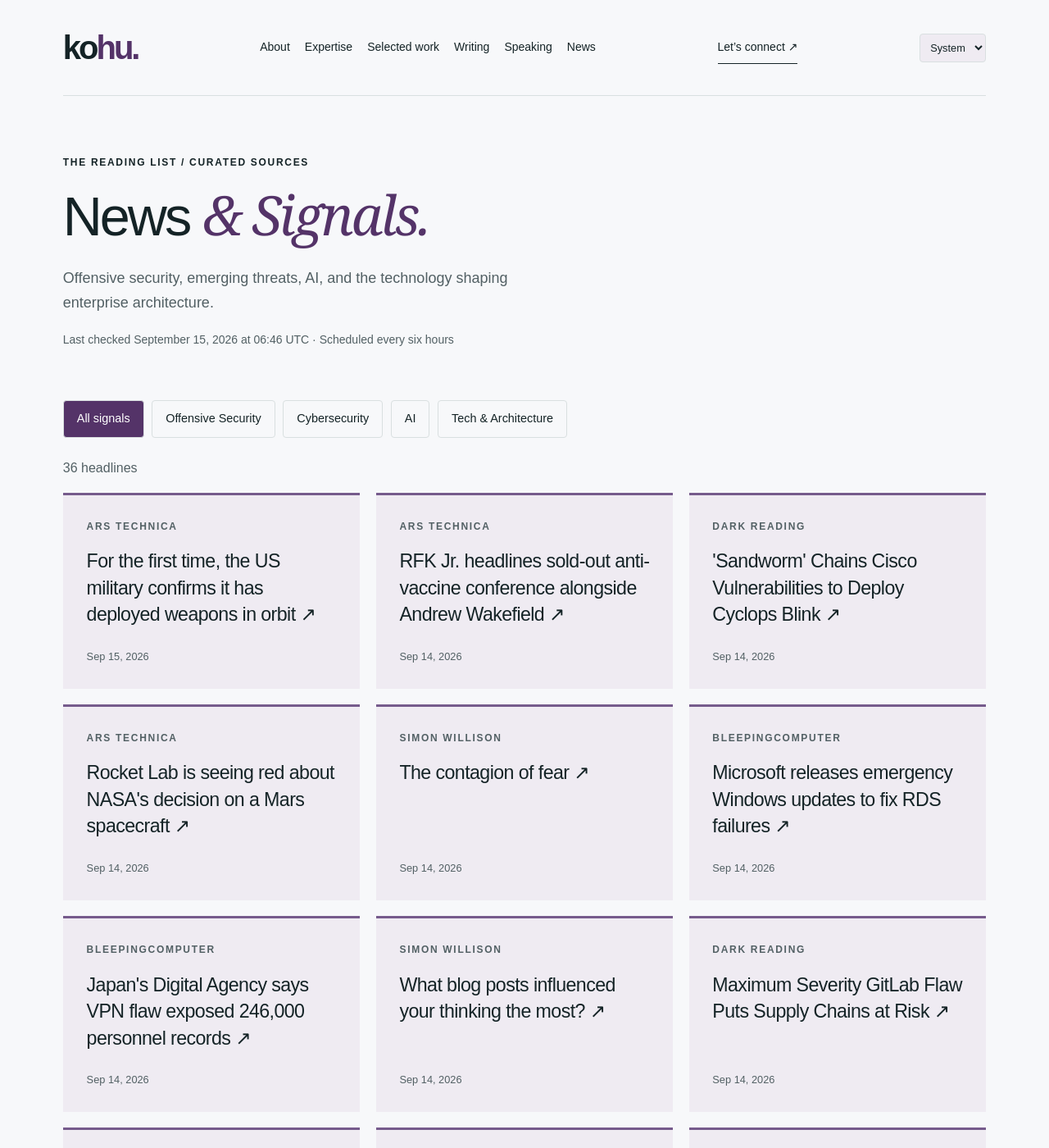
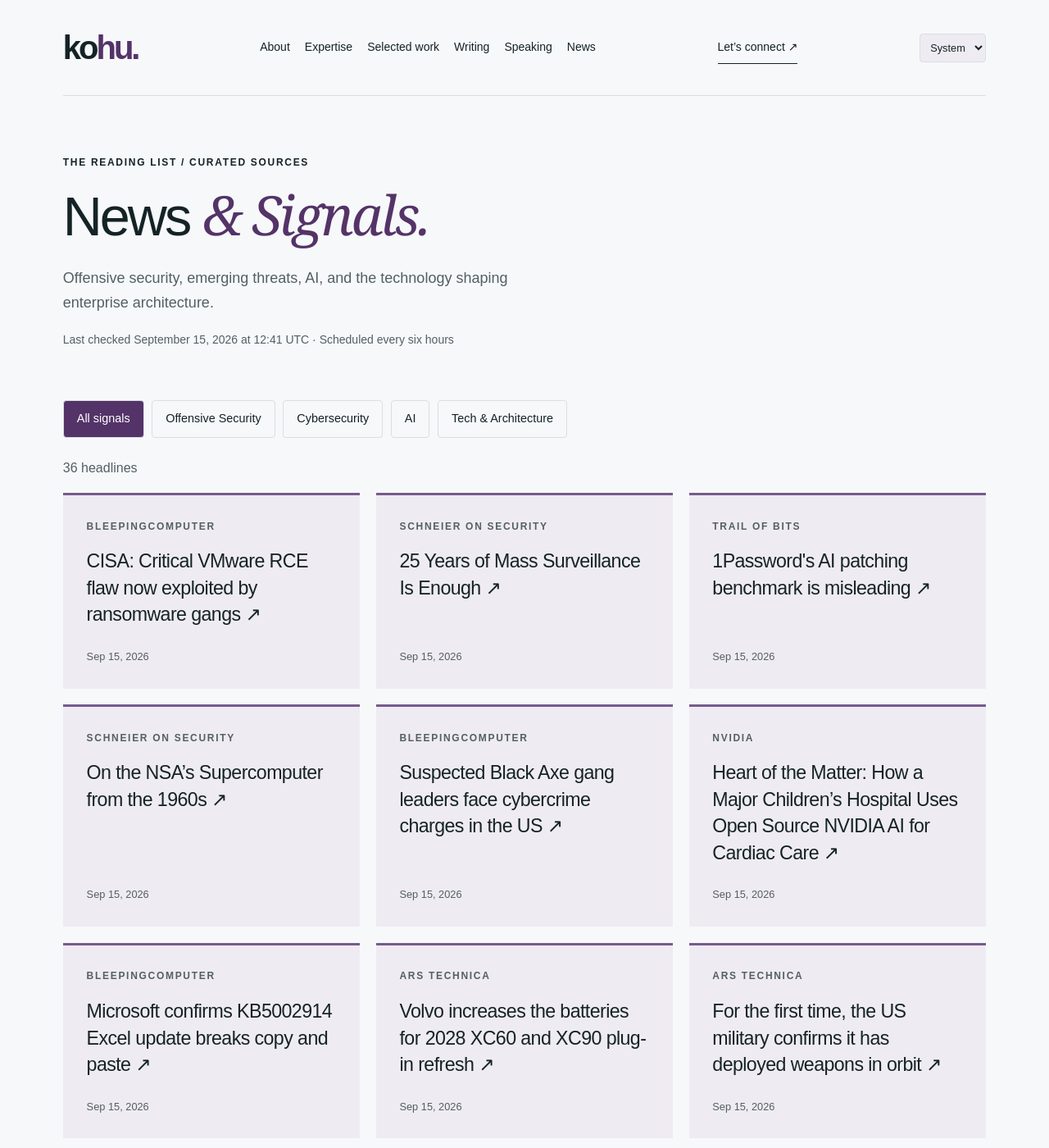
Before and after one commit to hntk/hntk.github.io, a Jekyll site: the page built from news/index.html, in a window 1280 px wide and 1400 px high. Shown: the whole window at 82% size. Built offline with Jekyll 4.4.1, drawn with Linux system fonts in a browser that asks for light colours; part of the change alters nothing that is shown; some of the changed text lies outside the part shown.

Commit message:
Refresh News and Signals

```diff
--- a/_data/news.json
+++ b/_data/news.json
@@ -1,6 +1,70 @@
 {
-  "updated": "2026-09-15T06:46:35.357342+00:00",
+  "updated": "2026-09-15T12:41:01.303757+00:00",
   "items": [
+    {
+      "title": "CISA: Critical VMware RCE flaw now exploited by ransomware gangs",
+      "url": "https://www.bleepingcomputer.com/news/security/cisa-critical-vmware-vcenter-rce-flaw-now-exploited-by-ransomware-gangs/",
+      "published": "2026-09-15T12:16:32+00:00",
+      "source": "BleepingComputer",
+      "source_id": "bleepingcomputer",
+      "category": "cybersecurity"
+    },
+    {
+      "title": "25 Years of Mass Surveillance Is Enough",
+      "url": "https://www.schneier.com/blog/archives/2026/09/25-years-of-mass-surveillance-is-enough.html",
+      "published": "2026-09-15T11:01:41+00:00",
+      "source": "Schneier on Security",
+      "source_id": "schneier",
+      "category": "cybersecurity"
+    },
+    {
+      "title": "1Password's AI patching benchmark is misleading",
+      "url": "https://blog.trailofbits.com/2026/09/15/1passwords-ai-patching-benchmark-is-misleading/",
+      "published": "2026-09-15T11:00:00+00:00",
+      "source": "Trail of Bits",
+      "source_id": "trail-of-bits",
+      "category": "offensive-security"
+    },
+    {
+      "title": "On the NSA’s Supercomputer from the 1960s",
+      "url": "https://www.schneier.com/blog/archives/2026/09/on-the-nsas-supercomputer-from-the-1960s.html",
+      "published": "2026-09-15T10:16:24+00:00",
+      "source": "Schneier on Security",
+      "source_id": "schneier",
+      "category": "cybersecurity"
+    },
+    {
+      "title": "Suspected Black Axe gang leaders face cybercrime charges in the US",
+      "url": "https://www.bleepingcomputer.com/news/security/black-axe-gang-members-extradited-to-us-face-cybercrime-charges/",
+      "published": "2026-09-15T09:50:25+00:00",
+      "source": "BleepingComputer",
+      "source_id": "bleepingcomputer",
+      "category": "cybersecurity"
+    },
+    {
+      "title": "Heart of the Matter: How a Major Children’s Hospital Uses Open Source NVIDIA AI for Cardiac Care",
+      "url": "https://blogs.nvidia.com/blog/childrens-hospital-open-source-ai-cardiac-care/",
+      "published": "2026-09-15T09:00:42+00:00",
+      "source": "NVIDIA",
+      "source_id": "nvidia",
+      "category": "ai"
+    },
+    {
+      "title": "Microsoft confirms KB5002914 Excel update breaks copy and paste",
+      "url": "https://www.bleepingcomputer.com/news/microsoft/microsoft-september-kb5002914-security-update-breaks-excel-copy-and-paste/",
+      "published": "2026-09-15T08:40:20+00:00",
+      "source": "BleepingComputer",
+      "source_id": "bleepingcomputer",
+      "category": "cybersecurity"
+    },
+    {
+      "title": "Volvo increases the batteries for 2028 XC60 and XC90 plug-in refresh",
+      "url": "https://arstechnica.com/cars/2026/09/volvo-bigs-up-the-batteries-for-2028-xc60-and-xc90-plug-in-refresh/",
+      "published": "2026-09-15T07:00:30+00:00",
+      "source": "Ars Technica",
+      "source_id": "ars-technica",
+      "category": "tech-architecture"
+    },
     {
       "title": "For the first time, the US military confirms it has deployed weapons in orbit",
       "url": "https://arstechnica.com/space/2026/09/for-the-first-time-the-us-military-confirms-it-has-deployed-weapons-in-orbit/",
@@ -26,36 +90,12 @@
       "category": "cybersecurity"
     },
     {
-      "title": "Rocket Lab is seeing red about NASA's decision on a Mars spacecraft",
-      "url": "https://arstechnica.com/space/2026/09/rocket-lab-is-seeing-red-about-nasas-decision-on-a-mars-spacecraft/",
-      "published": "2026-09-14T21:32:22+00:00",
-      "source": "Ars Technica",
-      "source_id": "ars-technica",
-      "category": "tech-architecture"
-    },
-    {
       "title": "The contagion of fear",
       "url": "https://simonwillison.net/2026/Sep/14/the-contagion-of-fear/",
       "published": "2026-09-14T21:18:13+00:00",
       "source": "Simon Willison",
       "source_id": "simon-willison",
       "category": "ai"
-    },
-    {
-      "title": "Microsoft releases emergency Windows updates to fix RDS failures",
-      "url": "https://www.bleepingcomputer.com/news/microsoft/microsoft-releases-emergency-windows-updates-to-fix-rds-failures/",
-      "published": "2026-09-14T20:52:18+00:00",
-      "source": "BleepingComputer",
-      "source_id": "bleepingcomputer",
-      "category": "cybersecurity"
-    },
-    {
-      "title": "Japan's Digital Agency says VPN flaw exposed 246,000 personnel records",
-      "url": "https://www.bleepingcomputer.com/news/security/japans-digital-agency-says-vpn-flaw-exposed-246-000-personnel-records/",
-      "published": "2026-09-14T20:36:02+00:00",
-      "source": "BleepingComputer",
-      "source_id": "bleepingcomputer",
-      "category": "cybersecurity"
     },
     {
       "title": "What blog posts influenced your thinking the most?",
@@ -71,14 +111,6 @@
       "published": "2026-09-14T20:19:22+00:00",
       "source": "Dark Reading",
       "source_id": "dark-reading",
-      "category": "cybersecurity"
-    },
-    {
-      "title": "Homebrew 7.0.0 gets built-in GUI, better security controls",
-      "url": "https://www.bleepingcomputer.com/news/security/homebrew-700-gets-built-in-gui-better-security-controls/",
-      "published": "2026-09-14T19:51:04+00:00",
-      "source": "BleepingComputer",
-      "source_id": "bleepingcomputer",
       "category": "cybersecurity"
     },
     {
@@ -106,14 +138,6 @@
       "category": "cybersecurity"
     },
     {
-      "title": "Using AI for Weapons Development",
-      "url": "https://www.schneier.com/blog/archives/2026/09/using-ai-for-weapons-development.html",
-      "published": "2026-09-14T16:07:46+00:00",
-      "source": "Schneier on Security",
-      "source_id": "schneier",
-      "category": "cybersecurity"
-    },
-    {
       "title": "Perplexity Portable Computer Is Now Available on Windows, Powered by NVIDIA RTX",
       "url": "https://blogs.nvidia.com/blog/local-ai-perplexity-windows-pcs/",
       "published": "2026-09-14T15:00:52+00:00",
@@ -128,14 +152,6 @@
       "source": "Simon Willison",
       "source_id": "simon-willison",
       "category": "ai"
-    },
-    {
-      "title": "Microsoft’s Patching",
-      "url": "https://www.schneier.com/blog/archives/2026/09/microsofts-patching.html",
-      "published": "2026-09-14T11:03:26+00:00",
-      "source": "Schneier on Security",
-      "source_id": "schneier",
-      "category": "cybersecurity"
     },
     {
       "title": "Sexually Explicit Deepfake Sites Target 100-Plus Politicians in Europe",
@@ -165,14 +181,6 @@
       "title": "Skild AI Taps NVIDIA Physical AI to Teach Robots New Tasks From a Single Video",
       "url": "https://blogs.nvidia.com/blog/skild-ai-s1-physical-ai/",
       "published": "2026-09-10T16:30:35+00:00",
-      "source": "NVIDIA",
-      "source_id": "nvidia",
-      "category": "ai"
-    },
-    {
-      "title": "Physical AI Takes the Wheel: How the World’s Robotaxi Leaders Are Building With NVIDIA Technologies",
-      "url": "https://blogs.nvidia.com/blog/robotaxi-leaders-full-stack-open-platform/",
-      "published": "2026-09-10T16:00:04+00:00",
       "source": "NVIDIA",
       "source_id": "nvidia",
       "category": "ai"
@@ -274,14 +282,6 @@
       "category": "offensive-security"
     },
     {
-      "title": "State divergence enables unauthorized access",
-      "url": "https://blog.trailofbits.com/2026/08/25/state-divergence-enables-unauthorized-access/",
-      "published": "2026-08-25T11:00:00+00:00",
-      "source": "Trail of Bits",
-      "source_id": "trail-of-bits",
-      "category": "offensive-security"
-    },
-    {
       "title": "Broadening access to Skala creates a faster path to predictive DFT",
       "url": "https://www.microsoft.com/en-us/research/blog/broadening-access-to-skala-creates-a-faster-path-to-predictive-dft/",
       "published": "2026-08-20T16:00:00+00:00",
@@ -295,79 +295,79 @@
       "id": "ars-technica",
       "name": "Ars Technica",
       "status": "ok",
-      "last_success": "2026-09-15T06:46:35.357342+00:00"
+      "last_success": "2026-09-15T12:41:01.303757+00:00"
     },
     {
       "id": "bleepingcomputer",
       "name": "BleepingComputer",
       "status": "ok",
-      "last_success": "2026-09-15T06:46:35.357342+00:00"
+      "last_success": "2026-09-15T12:41:01.303757+00:00"
     },
     {
       "id": "cloudflare",
       "name": "Cloudflare",
       "status": "ok",
-      "last_success": "2026-09-15T06:46:35.357342+00:00"
+      "last_success": "2026-09-15T12:41:01.303757+00:00"
     },
     {
       "id": "dark-reading",
       "name": "Dark Reading",
       "status": "ok",
-      "last_success": "2026-09-15T06:46:35.357342+00:00"
+      "last_success": "2026-09-15T12:41:01.303757+00:00"
     },
     {
       "id": "hugging-face",
       "name": "Hugging Face",
       "status": "ok",
-      "last_success": "2026-09-15T06:46:35.357342+00:00"
+      "last_success": "2026-09-15T12:41:01.303757+00:00"
     },
     {
       "id": "microsoft-research",
       "name": "Microsoft Research",
       "status": "ok",
-      "last_success": "2026-09-15T06:46:35.357342+00:00"
+      "last_success": "2026-09-15T12:41:01.303757+00:00"
     },
     {
       "id": "nvidia",
       "name": "NVIDIA",
       "status": "ok",
-      "last_success": "2026-09-15T06:46:35.357342+00:00"
+      "last_success": "2026-09-15T12:41:01.303757+00:00"
     },
     {
       "id": "portswigger",
       "name": "PortSwigger Research",
       "status": "ok",
-      "last_success": "2026-09-15T06:46:35.357342+00:00"
+      "last_success": "2026-09-15T12:41:01.303757+00:00"
     },
     {
       "id": "schneier",
       "name": "Schneier on Security",
       "status": "ok",
-      "last_success": "2026-09-15T06:46:35.357342+00:00"
+      "last_success": "2026-09-15T12:41:01.303757+00:00"
     },
     {
       "id": "simon-willison",
       "name": "Simon Willison",
       "status": "ok",
-      "last_success": "2026-09-15T06:46:35.357342+00:00"
+      "last_success": "2026-09-15T12:41:01.303757+00:00"
     },
     {
       "id": "specterops",
       "name": "SpecterOps",
       "status": "ok",
-      "last_success": "2026-09-15T06:46:35.357342+00:00"
+      "last_success": "2026-09-15T12:41:01.303757+00:00"
     },
     {
       "id": "trail-of-bits",
       "name": "Trail of Bits",
       "status": "ok",
-      "last_success": "2026-09-15T06:46:35.357342+00:00"
+      "last_success": "2026-09-15T12:41:01.303757+00:00"
     },
     {
       "id": "wired",
       "name": "WIRED Security",
       "status": "ok",
-      "last_success": "2026-09-15T06:46:35.357342+00:00"
+      "last_success": "2026-09-15T12:41:01.303757+00:00"
     }
   ]
 }
```
